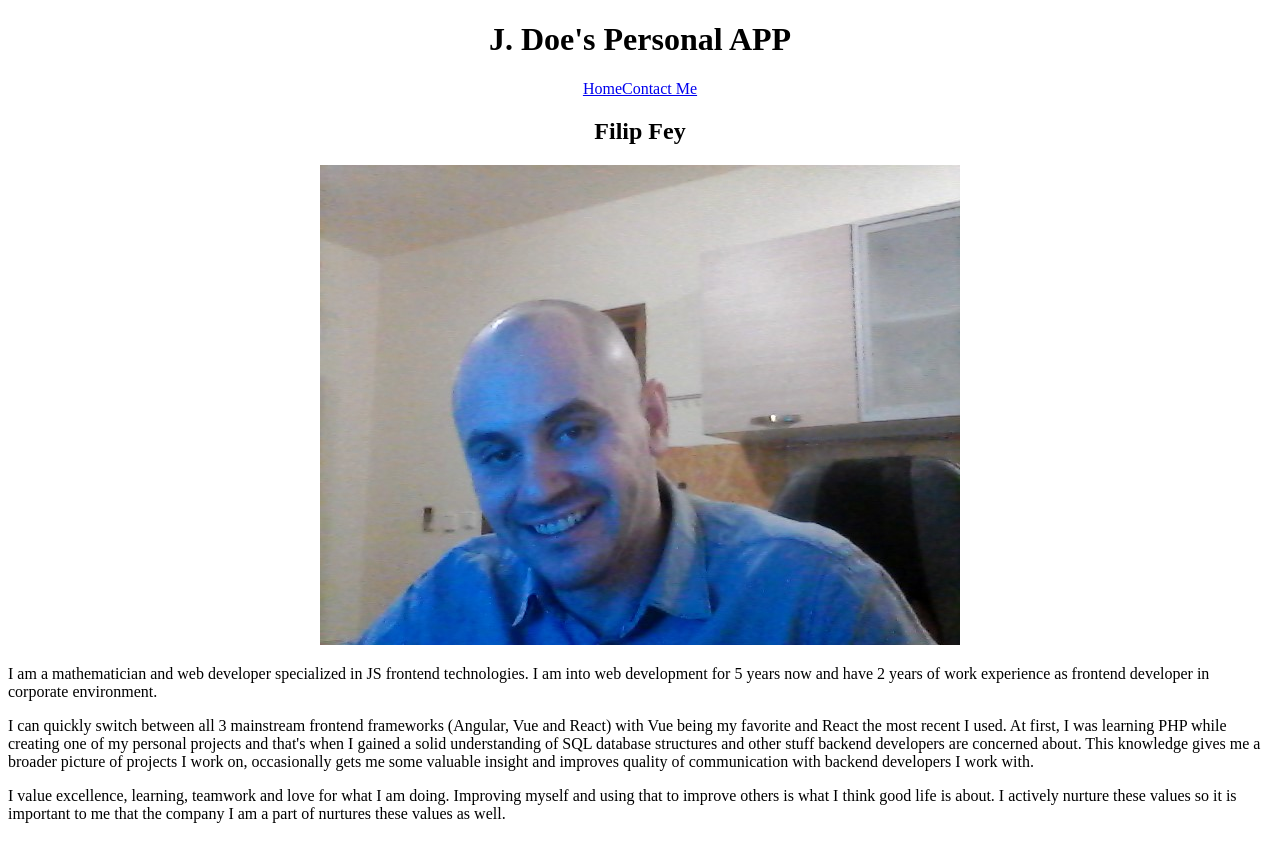
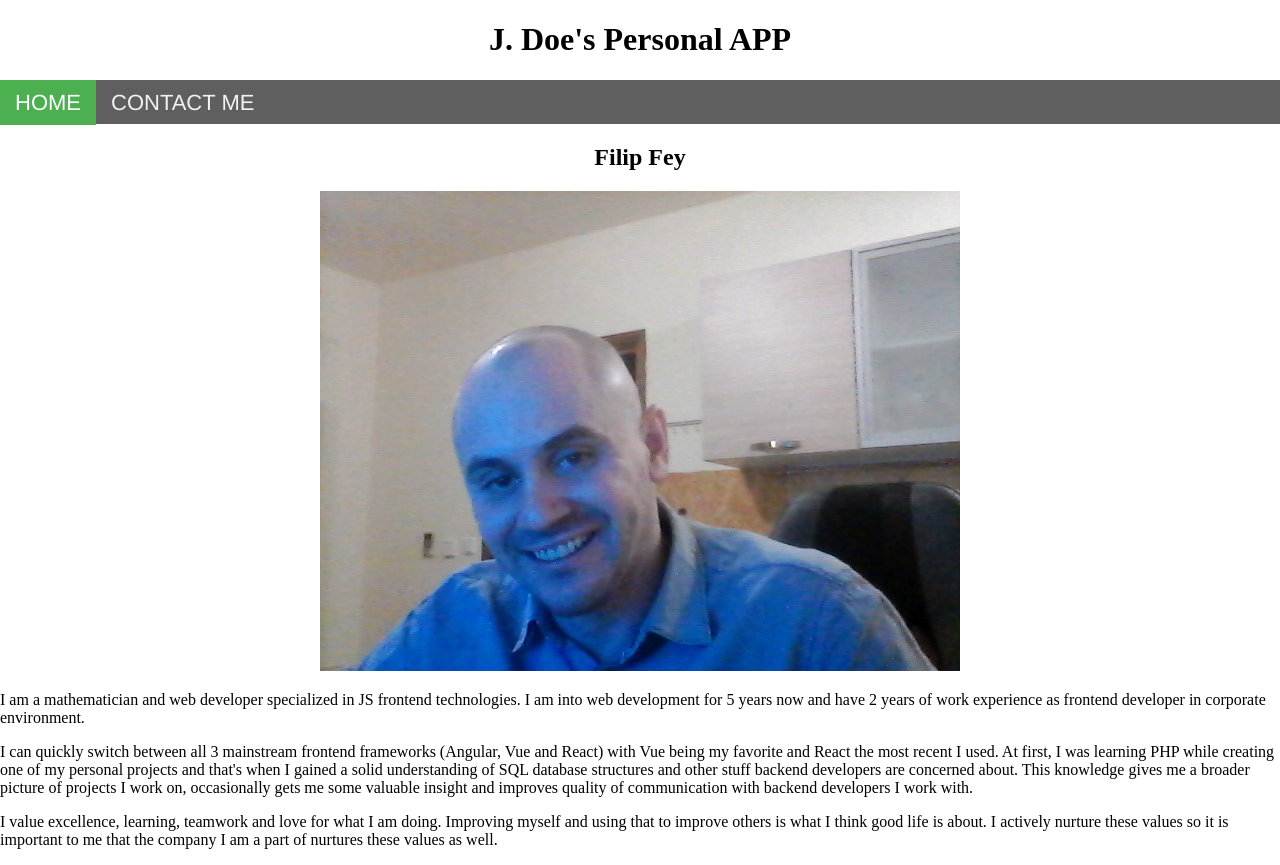
Before and after one commit to ffey23/PersonalVuePage, a Vue app: page / in a window 1280 px wide. Before the commit the page ends 839 px from the top, so only its background shows below. Built offline with nearby package versions, Linux system fonts and the light colour scheme.

Commit message:
styling of navigation bar

```diff
--- a/src/App.vue
+++ b/src/App.vue
@@ -20,8 +20,9 @@ export default {
 }
 </script>
 <style>
-nav {
-  text-align: center;
+body {
+  margin: 0;
+  position: relative;
 }
 .title {
   text-align: center;
--- a/src/components/Navigation/Navigation.vue
+++ b/src/components/Navigation/Navigation.vue
@@ -1,18 +1,20 @@
 <template>
-  <nav>
-    <div class="navigation--mobile">
+  <div class="navigation">
+    <div class="navigation__mobile-nav">
       <Slide :close-on-navigation="true">
         <router-link v-for="link in links" :key="link.to" :to="link.to">{{
           link.title
         }}</router-link>
       </Slide>
     </div>
-    <div class="navigation--desktop">
-      <router-link v-for="link in links" :key="link.to" :to="link.to">{{
-        link.title
-      }}</router-link>
+    <div class="navigation__desktop-nav">
+      <nav>
+        <router-link v-for="link in links" :key="link.to" :to="link.to">{{
+          link.title.toUpperCase()
+        }}</router-link>
+      </nav>
     </div>
-  </nav>
+  </div>
 </template>
 <script>
 import _ from 'lodash'
@@ -34,16 +36,74 @@ export default {
 }
 </script>
 <style scoped>
-.navigation--desktop {
+/* navigation bar - shared by mobile and desktop nav bar*/
+.navigation {
+  height: 44px;
+  background-color: #5f5f5f;
+  position: -webkit-sticky;
+  position: sticky;
+  top: 0;
+}
+
+/* toggling between desktop's nav bar and mobile's nav bar*/
+.navigation__desktop-nav {
   display: none;
 }
+.navigation__mobile-nav {
+  display: block;
+}
 @media screen and (min-width: 992px) {
-  .navigation--mobile {
+  .navigation__mobile-nav {
     display: none;
   }
 
-  .navigation--desktop {
+  .navigation__desktop-nav {
     display: block;
   }
 }
+
+/* Link styles that mobile and desktop navigation shares */
+a {
+  font-family: Helvetica, sans-serif;
+  font-size: 22px;
+  text-decoration: none;
+  color: #f1f1f1;
+}
+a.router-link-exact-active {
+  background-color: #4caf50;
+  color: #fff;
+}
+
+/* horizontally aligning navigation for desktop */
+.navigation__desktop-nav > nav {
+  display: flex;
+}
+.navigation__desktop-nav a {
+  display: block;
+  padding: 10px 15px 9px;
+}
+
+/* burger button styling */
+.navigation__mobile-nav ::v-deep .bm-burger-button {
+  width: 28px;
+  height: 23px;
+  /* positioning burger button to be on top of navigatin bar */
+  top: 11px;
+  left: 11px;
+}
+.navigation__mobile-nav ::v-deep .bm-burger-bars {
+  background-color: #f1f1f1;
+}
+
+/* burger menu styling */
+.navigation__mobile-nav ::v-deep .bm-menu {
+  background-color: #5f5f5f;
+}
+.navigation__mobile-nav ::v-deep .bm-item-list {
+  margin-left: 0;
+}
+.navigation__mobile-nav ::v-deep .bm-item-list > a {
+  padding-left: calc(0.7em + 10%);
+  color: #f1f1f1;
+}
 </style>
```
